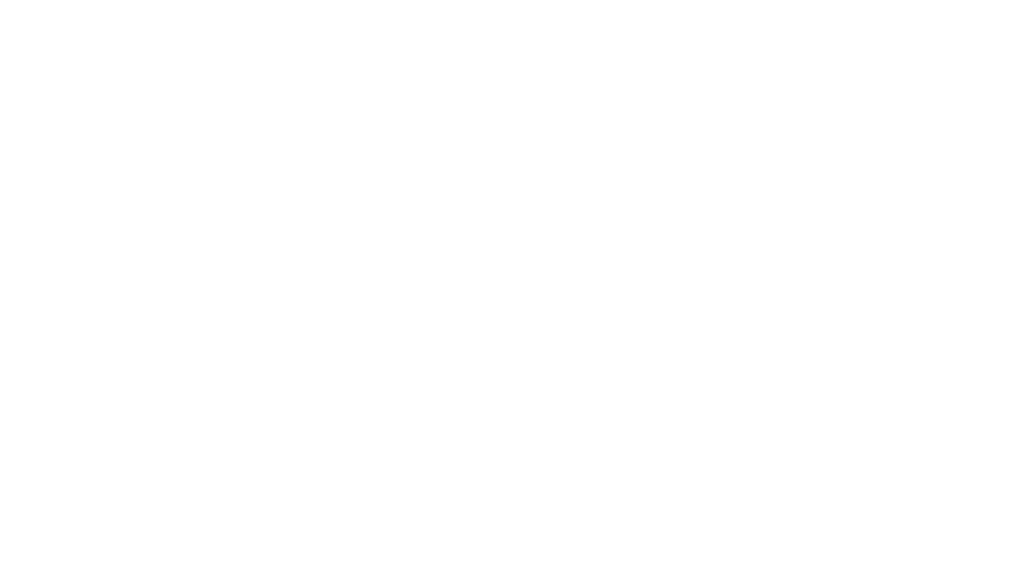
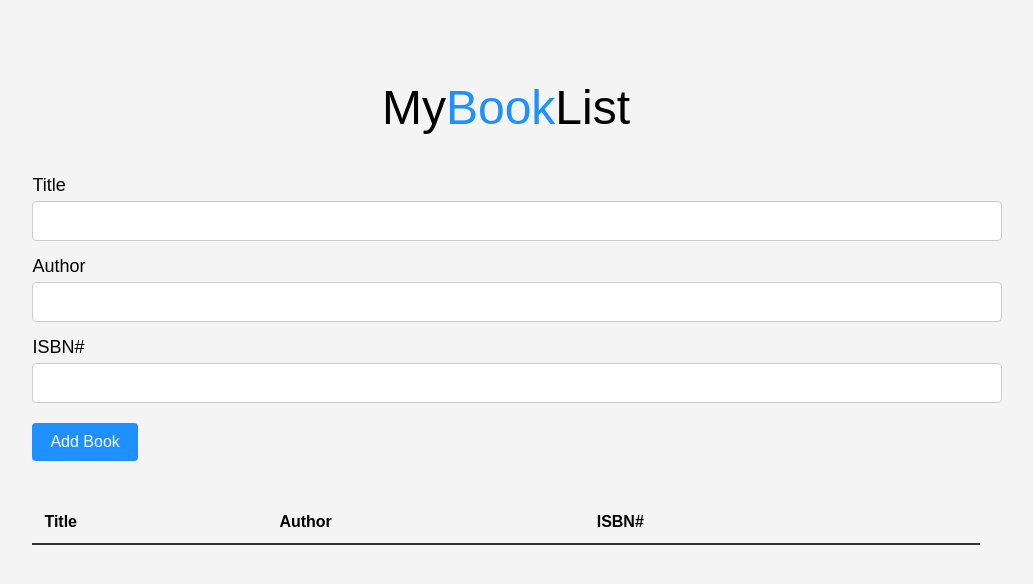
Before and after one commit to acciojob/book-list-Lokesh-0987, a website: page main.html in a window 1280 px wide. Shown: the whole page, without its empty margins (134-1167 px from the left). Drawn offline with Linux system fonts and the light colour scheme.

Commit message:
created a submission

```diff
--- a/main.html
+++ b/main.html
@@ -8,6 +8,32 @@
 
 <body>
 	<!-- the entire body must be written by student -->
+	<h1>My<span style="color:#1E90FF;">Book</span>List</h1>
+
+<div class="form-group">
+  <label>Title</label>
+  <input type="text" id="title">
+
+  <label>Author</label>
+  <input type="text" id="author">
+
+  <label>ISBN#</label>
+  <input type="text" id="isbn">
+
+  <button id="submit">Add Book</button>
+</div>
+
+<table class="table table-striped">
+  <thead>
+    <tr>
+      <th>Title</th>
+      <th>Author</th>
+      <th>ISBN#</th>
+      <th></th>
+    </tr>
+  </thead>
+  <tbody id="book-list"></tbody>
+</table>
     <script type="text/javascript" src="./script.js">
 </script>
 
--- a/script.js
+++ b/script.js
@@ -1 +1,36 @@
 //your JS code here. If required.
+const submitBtn = document.getElementById("submit");
+const bookList = document.getElementById("book-list");
+
+submitBtn.addEventListener("click", function (e) {
+  e.preventDefault();
+
+  const title = document.getElementById("title").value;
+  const author = document.getElementById("author").value;
+  const isbn = document.getElementById("isbn").value;
+
+  // Create new row
+  const row = document.createElement("tr");
+
+  row.innerHTML = `
+    <td>${title}</td>
+    <td>${author}</td>
+    <td>${isbn}</td>
+    <td><button class="delete">X</button></td>
+  `;
+
+  bookList.appendChild(row);
+
+  // Clear input fields
+  document.getElementById("title").value = "";
+  document.getElementById("author").value = "";
+  document.getElementById("isbn").value = "";
+});
+
+
+// Delete functionality (Event Delegation)
+bookList.addEventListener("click", function (e) {
+  if (e.target.classList.contains("delete")) {
+    e.target.parentElement.parentElement.remove();
+  }
+});
--- a/styles.css
+++ b/styles.css
@@ -1 +1,92 @@
 /*  your css code here. If applicable */
+/* Page Styling */
+body {
+  font-family: Arial, Helvetica, sans-serif;
+  background-color: #f4f4f4;
+  padding: 40px;
+}
+
+/* Heading */
+h1 {
+  text-align: center;
+  font-size: 48px;
+  font-weight: 300;
+  margin-bottom: 40px;
+}
+
+h1 span {
+  color: #1e90ff;
+}
+
+/* Form Section */
+.form-group {
+  width: 80%;
+  margin: auto;
+  margin-bottom: 40px;
+}
+
+label {
+  display: block;
+  margin-top: 15px;
+  font-size: 18px;
+}
+
+input {
+  width: 100%;
+  padding: 10px;
+  margin-top: 5px;
+  border: 1px solid #ccc;
+  border-radius: 4px;
+  font-size: 16px;
+}
+
+/* Button */
+#submit {
+  margin-top: 20px;
+  padding: 10px 18px;
+  background-color: #1e90ff;
+  color: white;
+  border: none;
+  border-radius: 4px;
+  font-size: 16px;
+  cursor: pointer;
+}
+
+#submit:hover {
+  background-color: #0f6edb;
+}
+
+/* Table */
+.table {
+  width: 80%;
+  margin: auto;
+  border-collapse: collapse;
+}
+
+.table thead tr {
+  border-bottom: 2px solid #333;
+}
+
+.table th,
+.table td {
+  padding: 12px;
+  text-align: left;
+}
+
+.table-striped tbody tr:nth-child(even) {
+  background-color: #f2f2f2;
+}
+
+/* Delete Button */
+.delete {
+  background-color: #dc3545;
+  color: white;
+  border: none;
+  padding: 6px 10px;
+  border-radius: 4px;
+  cursor: pointer;
+}
+
+.delete:hover {
+  background-color: #b02a37;
+}
```
